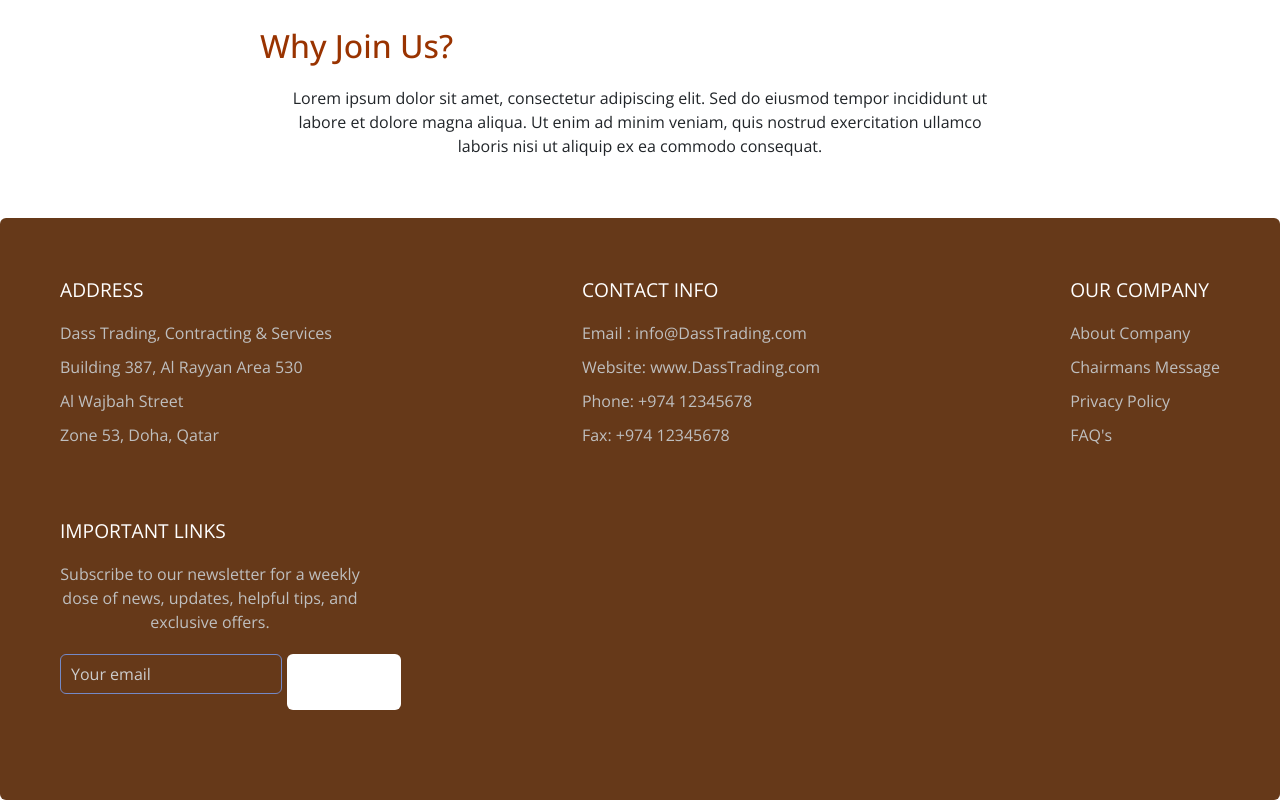
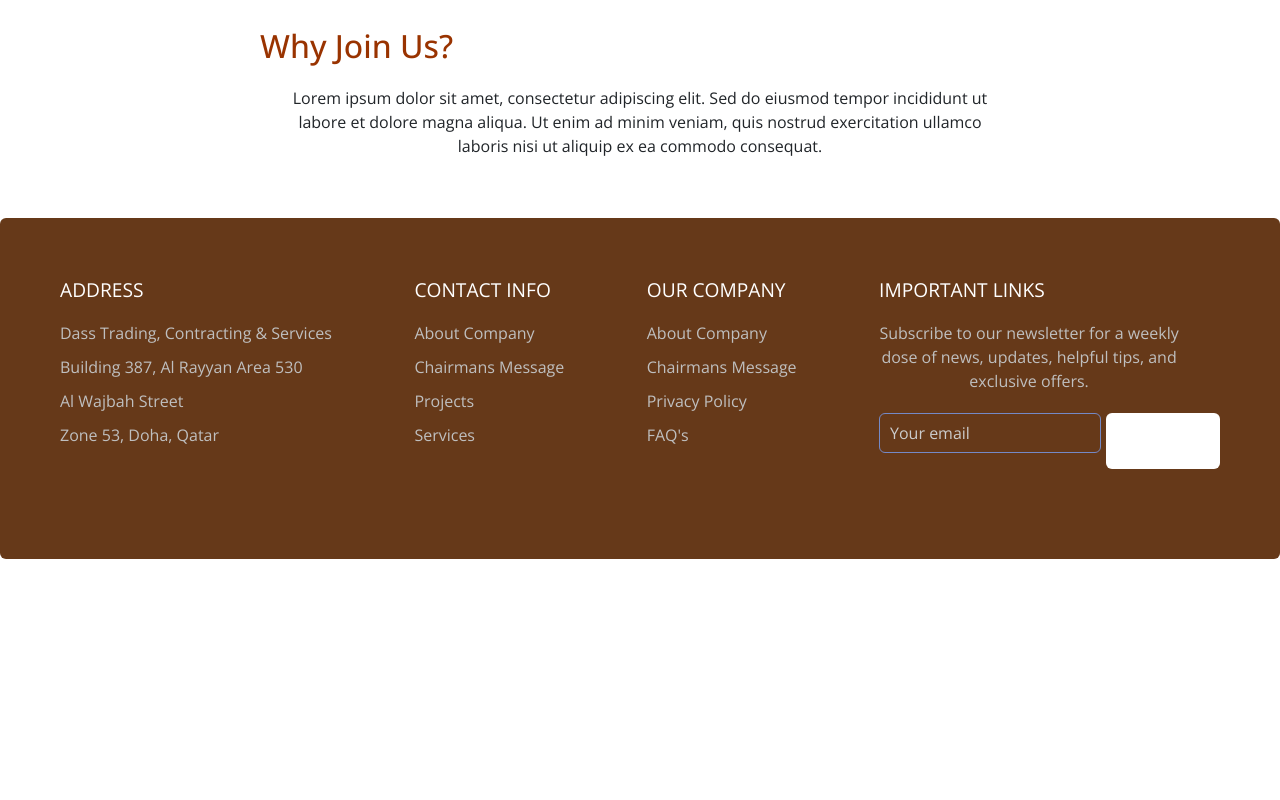
Before and after one commit to ahmadjunaid0066/Dasstradingcontractingservices.github.io, a plain HTML site: page careers.html in a window 1280 px wide. Shown: the part 1264-2064 px from the top of the page. After the commit the page ends 1823 px from the top, so only its background shows below. Drawn offline with nearby package versions, Linux system fonts and the light colour scheme.

Commit message:
Update careers.html

```diff
--- a/careers.html
+++ b/careers.html
@@ -296,12 +296,10 @@
           <div class="footer-col">
             <h4>CONTACT INFO</h4>
             <ul class="links">
-              <li><a href="#">Email :  info@DassTrading.com</a></li>
-              <li><a href="#">Website: www.DassTrading.com</a></li>
-              <li><a href="#">Phone:   +974 12345678</a></li>
-              <li><a href="#">Fax:     +974 12345678</a></li>
-              <!-- <li><a href="#">Art Skills</a></li>
-              <li><a href="#">New Uploads</a></li> -->
+              <li><a href="aboutus.html">About Company</a></li>
+              <li><a href="aboutus.html">Chairmans Message</a></li>
+              <li><a href="projects.html">Projects</a></li>
+              <li><a href="services.html">Services</a></li>
             </ul>
           </div>
 
```
